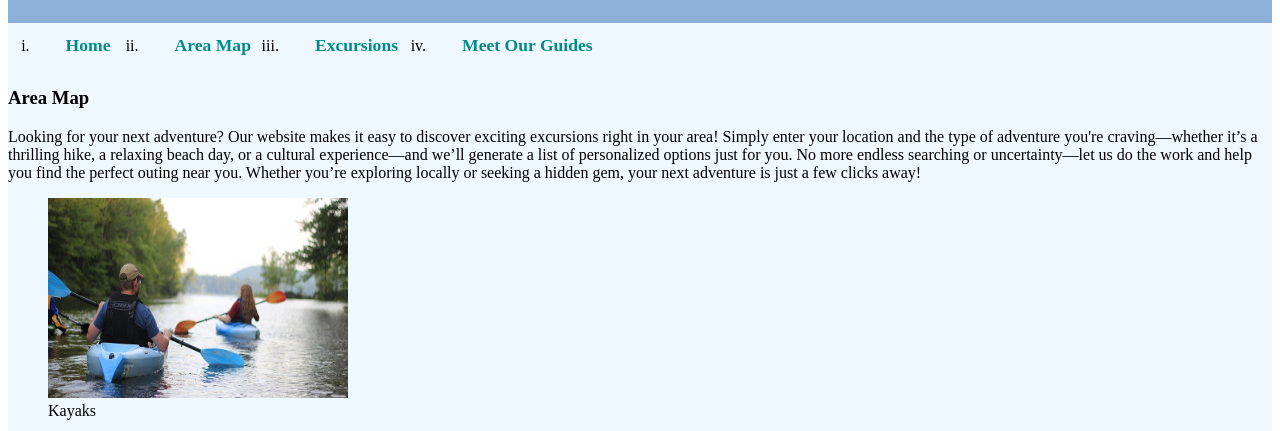
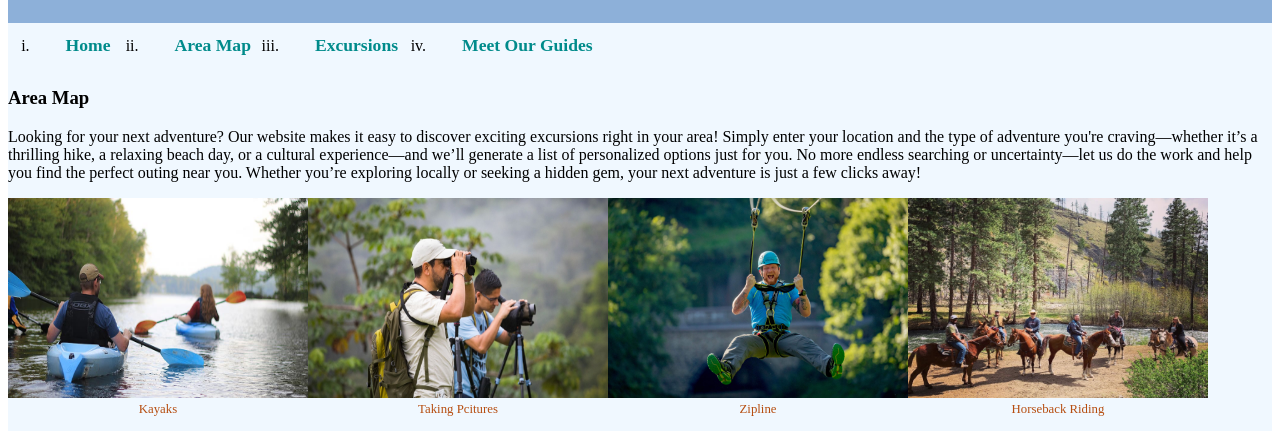
Before and after one commit to KennaWilson/dwdd1600, a plain HTML site: page 05images/areamap.html in a window 1280 px wide. Shown: the part 97-528 px from the top of the page. Drawn offline with Linux system fonts and the light colour scheme; files that its build step writes are made by us from their sources.

Commit message:
Add files via upload

```diff
--- a/05images/areamap.html
+++ b/05images/areamap.html
@@ -4,7 +4,7 @@
 <head>
     <meta charset="UTF-8">
     <meta name="viewport" content="width=device-width, initial-scale=1.0">
-    <link rel="stylesheet" href="lured.css">
+    <link rel="stylesheet" href="05images.css">
     <title>Lured Outdoors</title>
     <meta name="description" content="Get lost in the Outdoors">
     <meta name="author" content="McKenna Wilson">
```
Also changed, not shown: 05images/index.html (+1 -1 lines).
